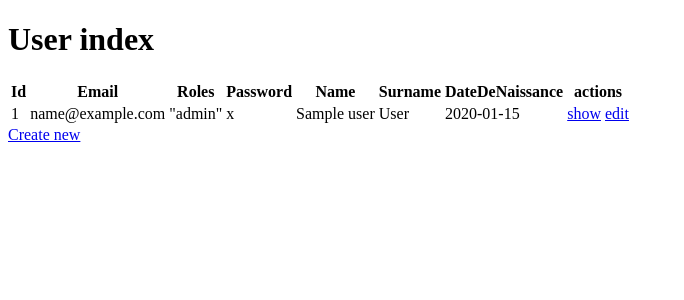
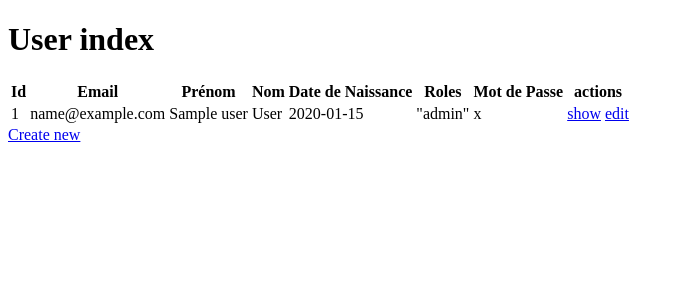
Before and after one commit to BattlaGame/ProjetL3symfony, a Symfony app: template templates/user/index.html.twig in a window 1280 px wide. Shown: the top 300 px of the page, without its empty margins (0-684 px from the left). Run offline with Twig, Linux system fonts and the light colour scheme; the template is opened without the code that fills it: most values are stand-ins (such as "Sample title", 1, 10 or a date in 2020); some libraries are stand-ins or nearby versions.

Commit message:
index user

```diff
--- a/src/Entity/User.php
+++ b/src/Entity/User.php
@@ -165,7 +165,4 @@ class User implements UserInterface, PasswordAuthenticatedUserInterface
         return $this;
     }
 
-
-
-
 }
--- a/src/Form/UserType.php
+++ b/src/Form/UserType.php
@@ -14,10 +14,10 @@ class UserType extends AbstractType
         $builder
             ->add('email')
             ->add('roles')
-            ->add('password')
             ->add('name')
             ->add('surname')
             ->add('dateDeNaissance')
+            ->add('password')
             ->add('adherent')
         ;
     }
--- a/templates/user/index.html.twig
+++ b/templates/user/index.html.twig
@@ -10,11 +10,11 @@
             <tr>
                 <th>Id</th>
                 <th>Email</th>
+                <th>Prénom</th>
+                <th>Nom</th>
+                <th>Date de Naissance</th>
                 <th>Roles</th>
-                <th>Password</th>
-                <th>Name</th>
-                <th>Surname</th>
-                <th>DateDeNaissance</th>
+                <th>Mot de Passe</th>
                 <th>actions</th>
             </tr>
         </thead>
@@ -23,11 +23,11 @@
             <tr>
                 <td>{{ user.id }}</td>
                 <td>{{ user.email }}</td>
-                <td>{{ user.roles ? user.roles|json_encode : '' }}</td>
-                <td>{{ user.password }}</td>
                 <td>{{ user.name }}</td>
                 <td>{{ user.surname }}</td>
                 <td>{{ user.dateDeNaissance ? user.dateDeNaissance|date('Y-m-d') : '' }}</td>
+                <td>{{ user.roles ? user.roles|json_encode : '' }}</td>
+                <td>{{ user.password }}</td>
                 <td>
                     <a href="{{ path('app_user_show', {'id': user.id}) }}">show</a>
                     <a href="{{ path('app_user_edit', {'id': user.id}) }}">edit</a>
```
